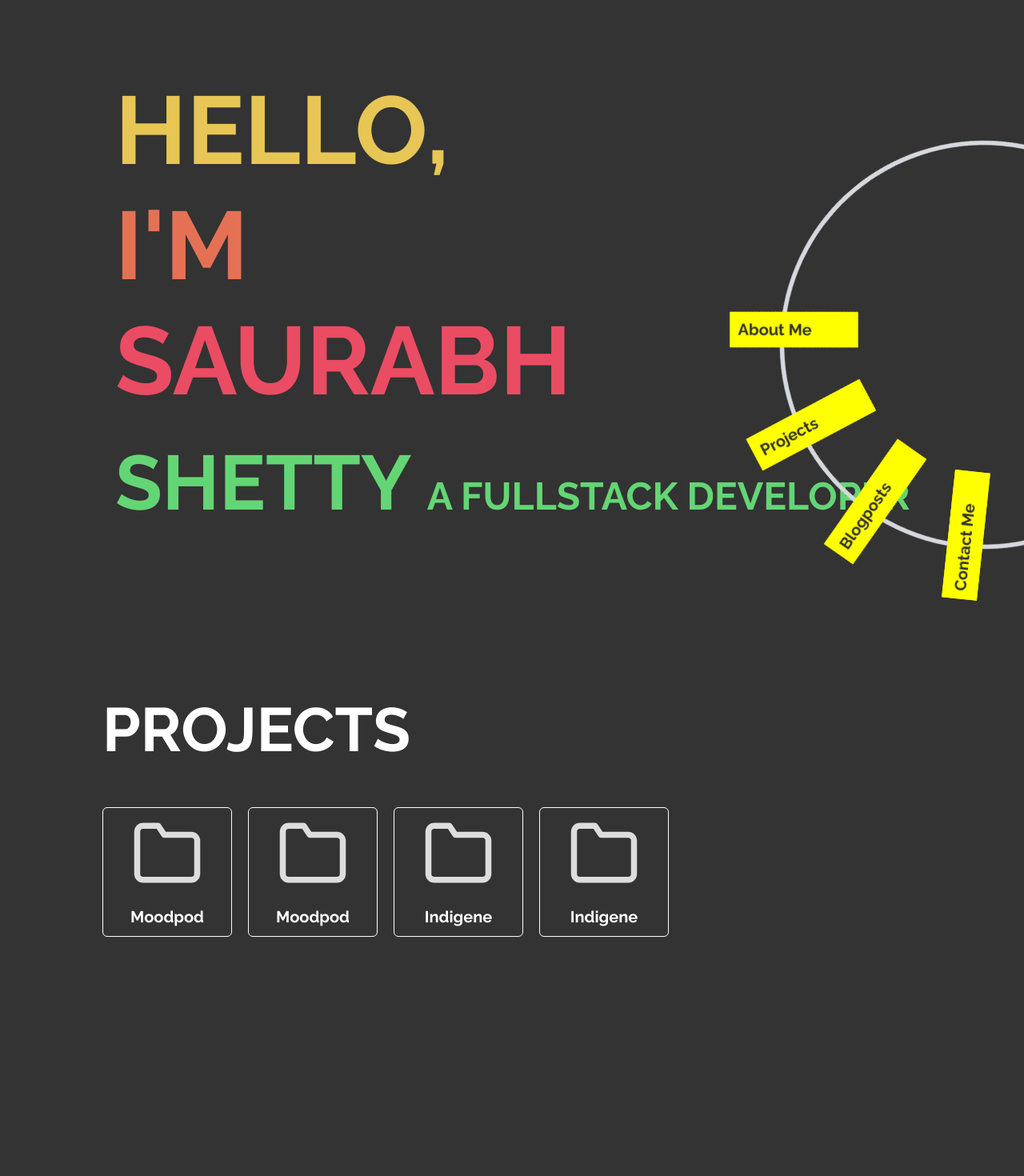
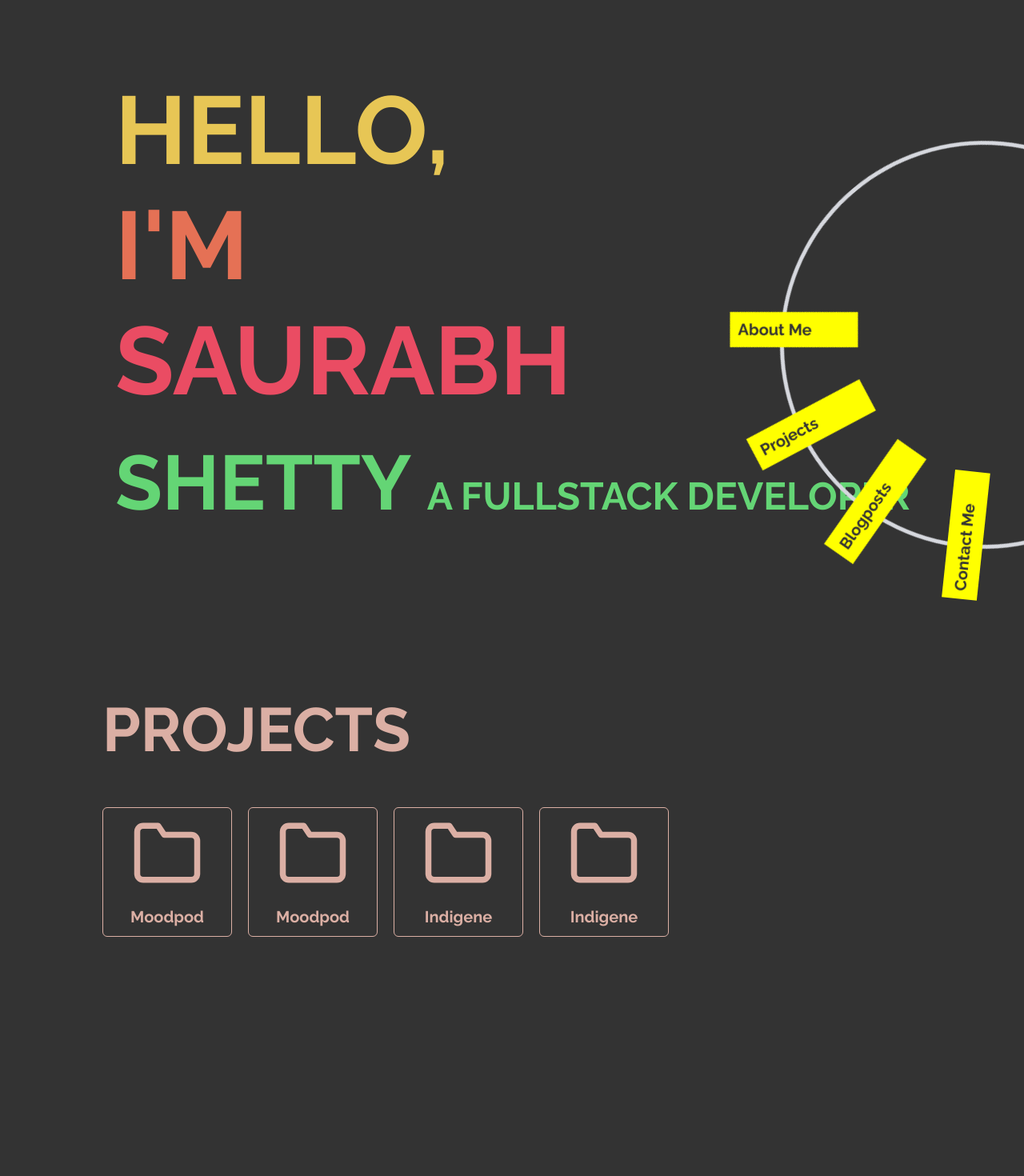
Before and after one commit to rollaball/portfolio, a React (Create React App) app: page / in a window 1280 px wide. Shown: the top 1470 px of the page at 80% size. Built offline with nearby package versions, Linux system fonts and the light colour scheme; no server answers.

Commit message:
remove double home

```diff
--- a/src/App.js
+++ b/src/App.js
@@ -9,7 +9,6 @@ const App = () => {
         <Route path="/" exact component={IndexPage} />
         <Route path="/Project" component={ProjectPage} />
       </Router>
-      <IndexPage />
     </div>
   );
 };
--- a/src/Components/Blogposts.jsx
+++ b/src/Components/Blogposts.jsx
@@ -11,16 +11,18 @@ const BlogpostContainer = styled.div`
 `;
 const Content = styled.div`
   position: absolute;
-  top: 20%;
+  top: 2%;
   left: 10%;
   h1 {
     font-size: 6vw;
+    color: #edd5d9;
   }
   @media only screen and (max-width: 900px) {
     h1 {
       font-size: 10vw;
     }
     left: 4%;
+    top: 20%;
     font-size:2vh;
   }
 `;
--- a/src/Components/Cards/ProjectCard.jsx
+++ b/src/Components/Cards/ProjectCard.jsx
@@ -6,7 +6,8 @@ const Project = styled.div`
   width: 8em;
   border-radius: 0.3em;
   // background-color: #555555;
-  border: 1px solid white;
+  color: #dbafa4;
+  border: 1px solid #dbafa4;
   display: flex;
   flex-direction: column;
   align-items: center;
--- a/src/Components/Header.jsx
+++ b/src/Components/Header.jsx
@@ -13,7 +13,7 @@ const Header = styled.div`
   flex-direction: column;
   justify-content: space-around;
   transition: 0.2s;
-  z-index: 0;
+  z-index: 1;
   a {
     display: block;
     margin-right: 30px;
@@ -28,7 +28,10 @@ const Header = styled.div`
     text-decoration: none;
   }
   @media only screen and (max-width: 900px) {
-    display: none;
+    // display: none;
+    right: -300px;
+    opacity: 0.1;
+    z-index: 0;
   }
 `;
 
--- a/src/Components/Projects.jsx
+++ b/src/Components/Projects.jsx
@@ -23,6 +23,7 @@ const Content = styled.div`
   left: 10%;
   h1 {
     font-size: 6vw;
+    color: #dbafa4;
   }
   @media only screen and (max-width: 900px) {
     width: 80%;
```
Also changed, not shown: src/Images/folder.svg.
